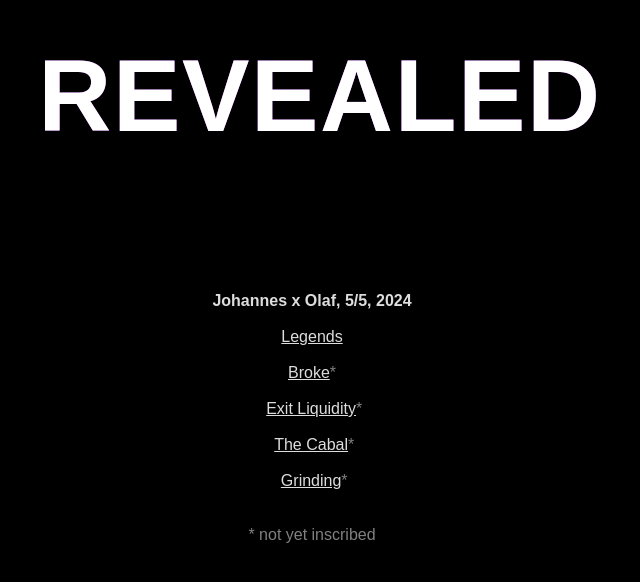
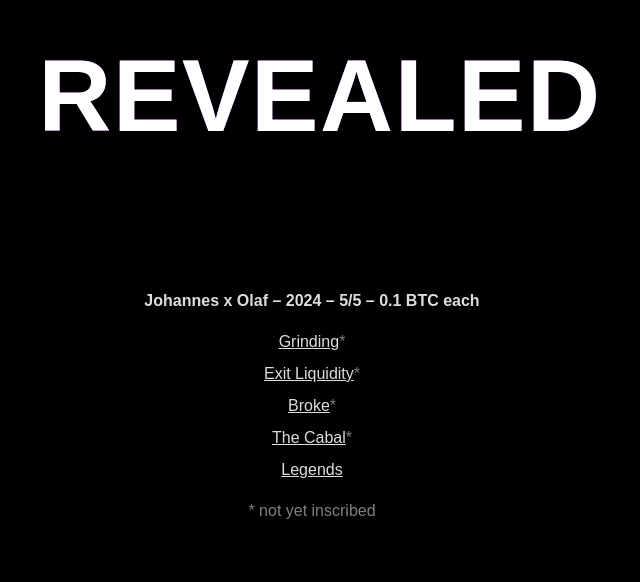
Before and after one commit to haushoppe/revealed-inscriptions, a website: page index.html in a window 1280 px wide. Shown: the part 120-702 px from the top of the page, without its empty margins (328-968 px from the left). Drawn offline with Linux system fonts and the light colour scheme.

Commit message:
final artwork?

```diff
--- a/index.css
+++ b/index.css
@@ -9,6 +9,13 @@ iframe {
   border: 0;
 }
 
+ol {
+  list-style:none;
+  padding-left: 0;
+  line-height: 2em;
+}
+
+
 a {
   color: rgb(221, 221, 221);;
 }
--- a/index.html
+++ b/index.html
@@ -9,12 +9,16 @@
 
   <iframe src="/parent/index.html" width="100%" height="400"></iframe>
 
-  <strong>Johannes x Olaf, 5/5, 2024</strong><br><br>
-  <a href="/revealed/index.html" class="showArtLink">Legends</a><br><br>
-  <a href="/revealed/index2.html" class="showArtLink">Broke</a><span>*</span><br><br>
-  &nbsp;<a href="/revealed/index3.html" class="showArtLink">Exit Liquidity</a><span>*</span><br><br>
-  &nbsp;<a href="/revealed/index4.html" class="showArtLink">The Cabal</a><span>*</span><br><br>
-  &nbsp;<a href="/revealed/index5.html" class="showArtLink">Grinding</a><span>*</span><br><br><br>
+  <strong>Johannes x Olaf – 2024 – 5/5 – 0.1 BTC each</strong></li>
+
+  <ol>
+    <li><a href="/revealed/grinding.html" class="showArtLink">Grinding</a><span>*</span></li>
+    <li><a href="/revealed/exit-liquidity.html" class="showArtLink">Exit Liquidity</a><span>*</span></li>
+    <li><a href="/revealed/broke.html" class="showArtLink">Broke</a><span>*</span></li>
+    <li><a href="/revealed/the-cabal.html" class="showArtLink">The Cabal</a><span>*</span></li>
+    <li><a href="/revealed/legends.html" class="showArtLink">Legends</a></li>
+  </ol>
+
   <span>* not yet inscribed</span>
 
   <script src="index.js"></script>
```
Also changed, not shown: revealed/grinding.html (added, +15 -0 lines), revealed/package.json (deleted, +0 -8 lines), revealed/the-cabal.html (added, +15 -0 lines), revealed/broke.html (renamed from revealed/index2.html), revealed/broke.webp, revealed/exit-liquidity.html (renamed from revealed/index3.html), revealed/exit-liquidity.webp, revealed/grinding.webp (added), revealed/legends.html (renamed from revealed/index.html), revealed/the-cabal.webp (added), 1 other file.
